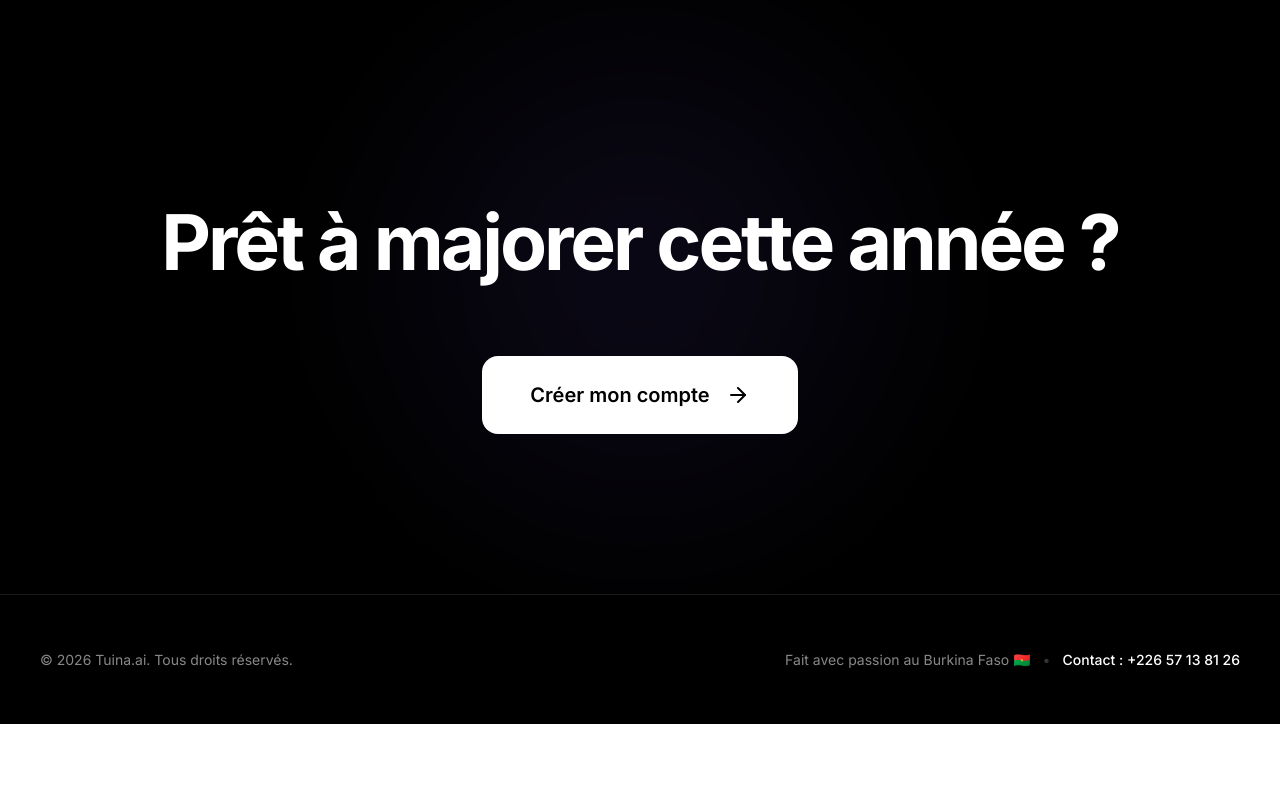
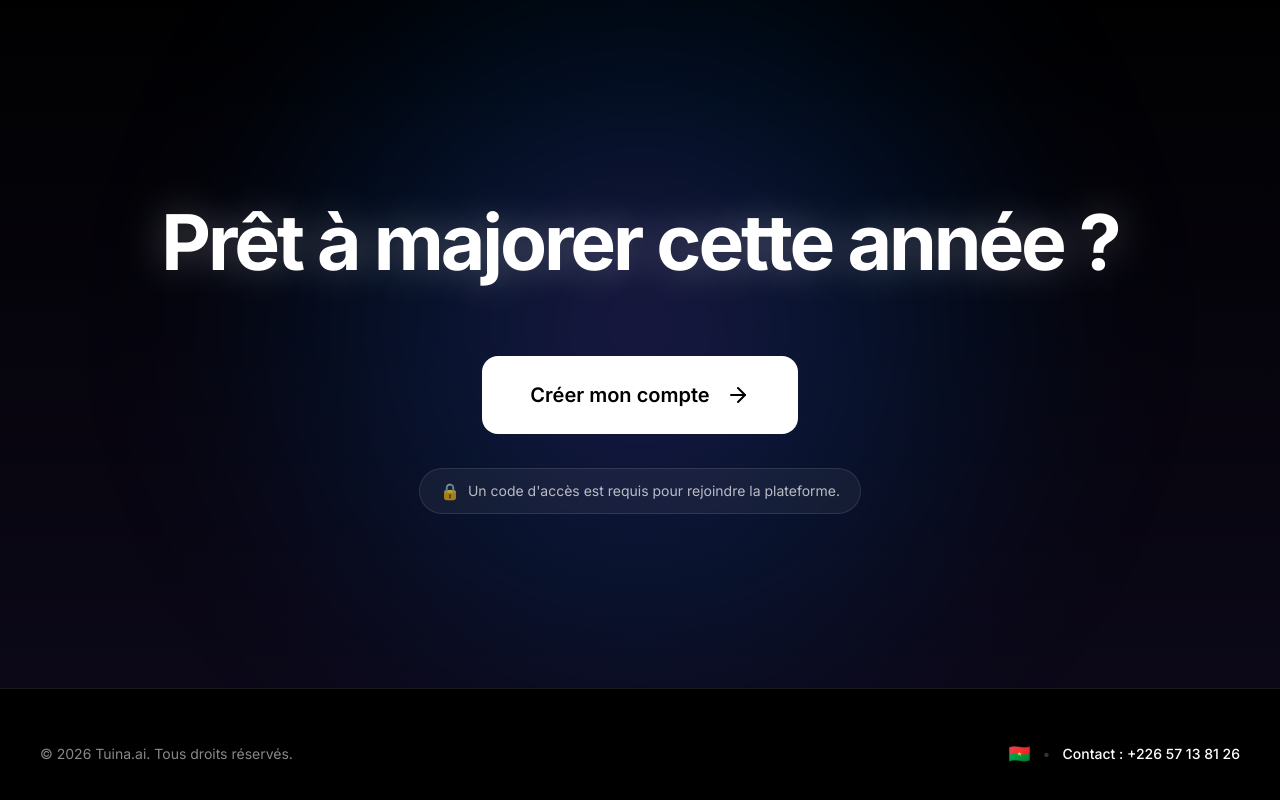
Before and after one commit to tuinaalex685-commits/TUINA.AI, a Next.js app: page / in a window 1280 px wide. Shown: the part 3677-4477 px from the top of the page. Before the commit the page ends 4401 px from the top, so only its background shows below. Built offline with nearby package versions, Linux system fonts and the light colour scheme.

Commit message:
design: correction footer, éclairage finale, et notice code d'accès

```diff
--- a/src/app/page.tsx
+++ b/src/app/page.tsx
@@ -32,7 +32,7 @@ export default function Home() {
         <div className={styles.footerContent}>
           <p className={styles.copyright}>© {new Date().getFullYear()} Tuina.ai. Tous droits réservés.</p>
           <div className={styles.footerInfo}>
-            <span>Fait avec passion au Burkina Faso 🇧🇫</span>
+            <span style={{ fontSize: '18px' }}>🇧🇫</span>
             <span className={styles.separator}>•</span>
             <a href="tel:+22657138126" className={styles.contactLink}>Contact : +226 57 13 81 26</a>
           </div>
--- a/src/components/finale/Finale.module.css
+++ b/src/components/finale/Finale.module.css
@@ -1,5 +1,5 @@
 .finaleSection {
-  background-color: var(--bg-dark);
+  background: linear-gradient(to bottom, var(--bg-dark) 0%, rgba(30, 20, 60, 0.4) 100%);
   padding: 160px 24px;
   display: flex;
   justify-content: center;
@@ -14,10 +14,10 @@
   top: 50%;
   left: 50%;
   transform: translate(-50%, -50%);
-  width: 800px;
-  height: 800px;
-  background: radial-gradient(circle, rgba(124, 92, 255, 0.1) 0%, transparent 60%);
-  filter: blur(60px);
+  width: 1000px;
+  height: 1000px;
+  background: radial-gradient(circle, rgba(124, 92, 255, 0.25) 0%, rgba(0, 112, 243, 0.15) 30%, transparent 65%);
+  filter: blur(80px);
   z-index: 0;
   pointer-events: none;
 }
@@ -36,15 +36,40 @@
   font-family: var(--font-inter), sans-serif;
   font-size: clamp(40px, 6vw, 80px);
   font-weight: 700;
-  color: var(--text-main);
+  color: #ffffff;
   margin-bottom: 56px;
   letter-spacing: -0.04em;
+  text-shadow: 0 0 40px rgba(255, 255, 255, 0.3);
 }
 
 .ctaWrapper {
   display: flex;
   justify-content: center;
   width: 100%;
+}
+
+.actionGroup {
+  display: flex;
+  flex-direction: column;
+  align-items: center;
+  gap: 20px;
+}
+
+.accessCodeNotice {
+  font-family: var(--font-inter), sans-serif;
+  font-size: 14px;
+  color: rgba(255, 255, 255, 0.7);
+  background: rgba(255, 255, 255, 0.05);
+  padding: 10px 20px;
+  border-radius: 30px;
+  border: 1px solid rgba(255, 255, 255, 0.1);
+  display: flex;
+  align-items: center;
+  gap: 8px;
+}
+
+.lockIcon {
+  font-size: 16px;
 }
 
 .hugeBtn {
--- a/src/components/finale/Finale.tsx
+++ b/src/components/finale/Finale.tsx
@@ -25,6 +25,7 @@ export default function Finale() {
         </motion.h2>
 
         <motion.div variants={fadeUp} className={styles.ctaWrapper}>
+          <div className={styles.actionGroup}>
             <Link href="/login" className={styles.hugeBtn}>
               Créer mon compte
               <svg width="24" height="24" viewBox="0 0 24 24" fill="none" stroke="currentColor" strokeWidth="2" strokeLinecap="round" strokeLinejoin="round">
@@ -32,6 +33,10 @@ export default function Finale() {
                 <polyline points="12 5 19 12 12 19"></polyline>
               </svg>
             </Link>
+            <p className={styles.accessCodeNotice}>
+              <span className={styles.lockIcon}>🔒</span> Un code d&apos;accès est requis pour rejoindre la plateforme.
+            </p>
+          </div>
         </motion.div>
       </motion.div>
     </section>
```
Lines whose indentation alone changed are shown as unchanged.
